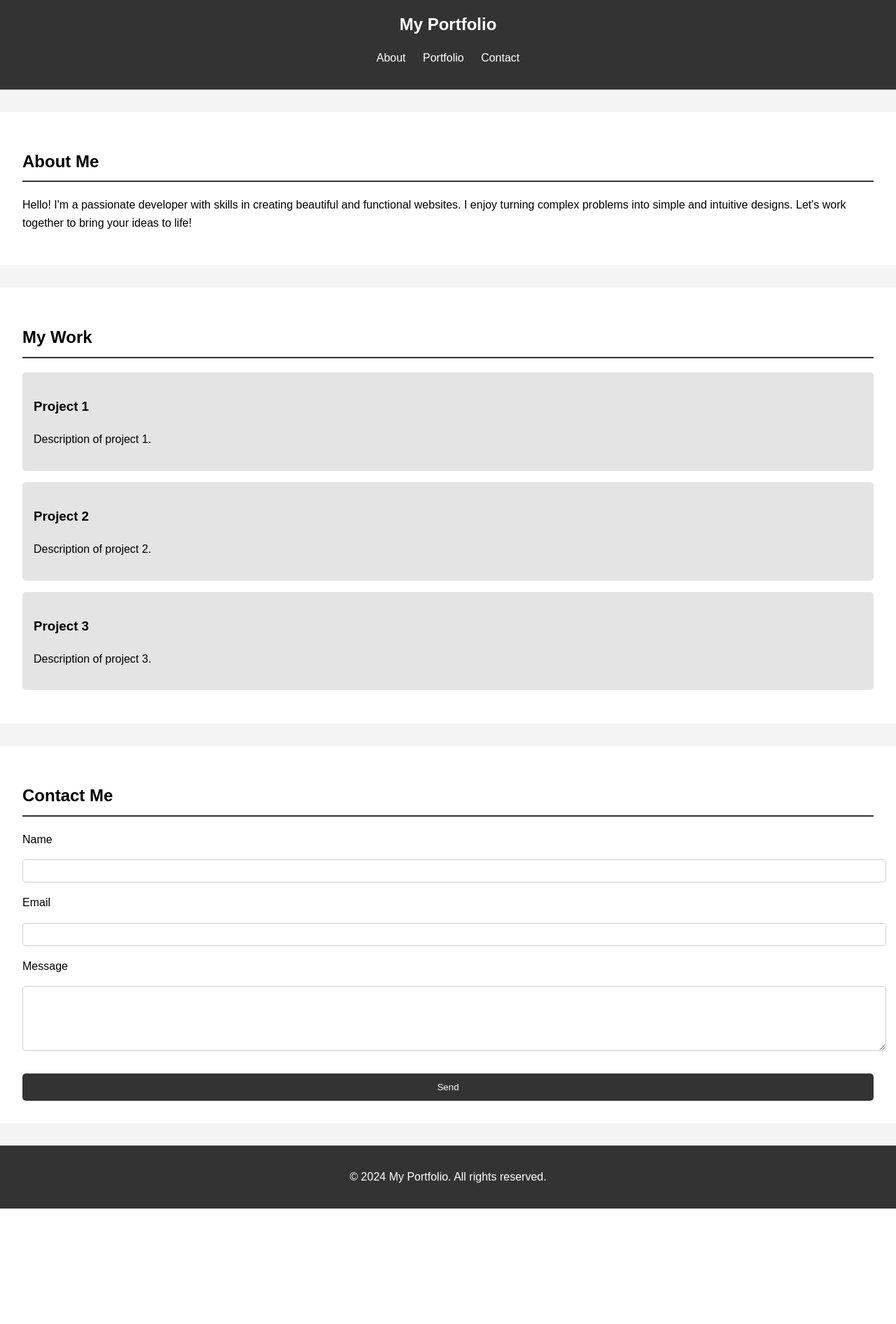
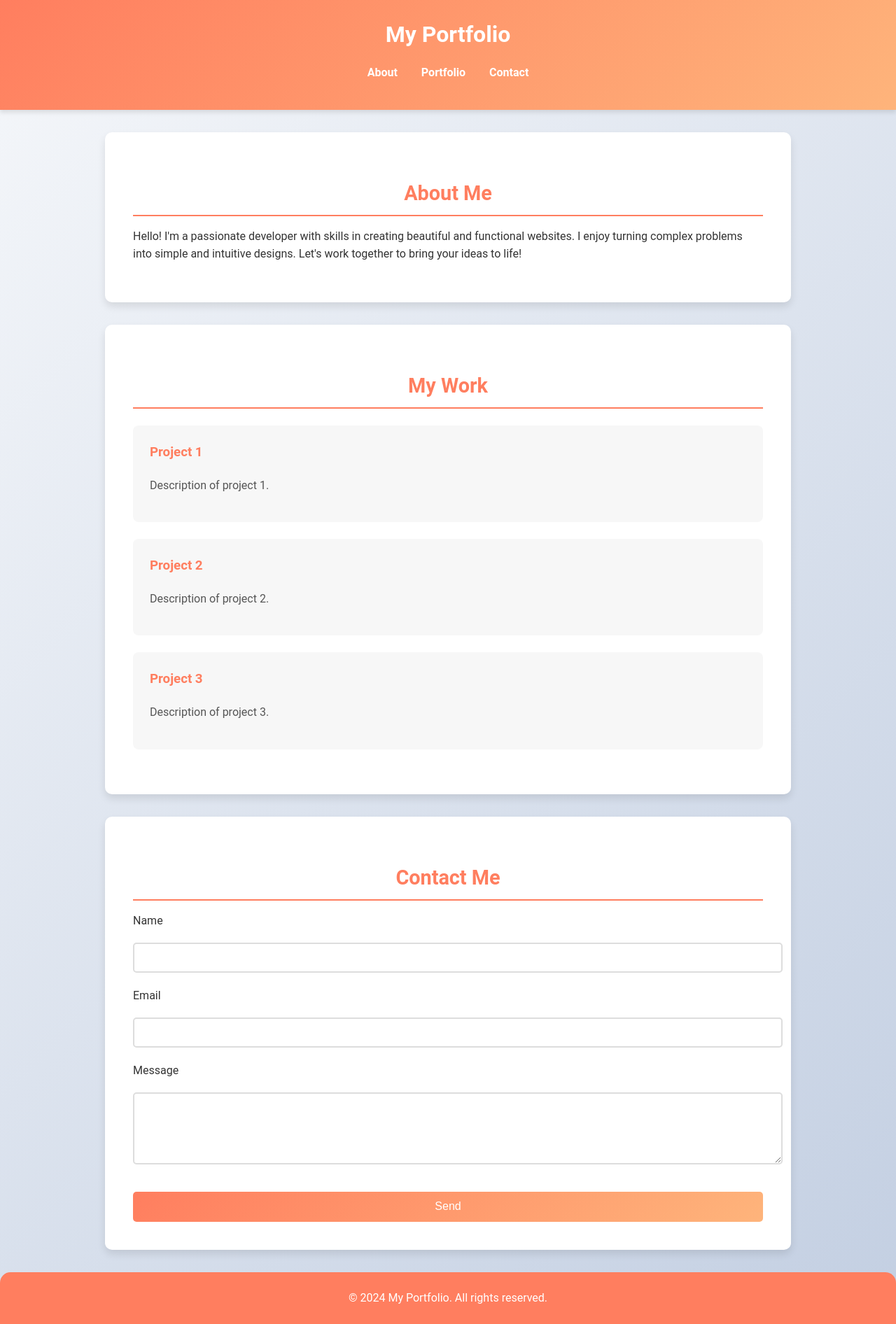
Before and after one commit to iljapolis/portfolioPy, a Flask app: page / in a window 1280 px wide. Shown: the whole page at 70% size. Before the commit the page ends 1727 px from the top, so only its background shows below. Run offline with Flask 3, Linux system fonts and the light colour scheme; some libraries are stand-ins or nearby versions.

Commit message:
style change

```diff
--- a/static/styles.css
+++ b/static/styles.css
@@ -1,22 +1,25 @@
 /* General Styles */
 body {
-    font-family: Arial, sans-serif;
+    font-family: 'Roboto', sans-serif;
     line-height: 1.6;
     margin: 0;
     padding: 0;
-    background: #f4f4f4;
+    background: linear-gradient(135deg, #f5f7fa, #c3cfe2);
+    color: #333;
 }
 
+/* Header Styles */
 header {
-    background: #333;
+    background: linear-gradient(135deg, #ff7e5f, #feb47b);
     color: #fff;
-    padding: 1rem;
+    padding: 1.5rem;
     text-align: center;
+    box-shadow: 0 4px 6px rgba(0, 0, 0, 0.1);
 }
 
 nav h1 {
     margin: 0;
-    font-size: 1.5rem;
+    font-size: 2rem;
 }
 
 nav ul {
@@ -26,62 +29,130 @@ nav ul {
 
 nav ul li {
     display: inline;
-    margin: 0 10px;
+    margin: 0 15px;
 }
 
 nav a {
     color: #fff;
     text-decoration: none;
+    font-weight: bold;
+    transition: color 0.3s ease;
 }
 
-section {
-    padding: 2rem;
-    background: #fff;
-    margin: 2rem 0;
+nav a:hover {
+    color: #ffd1ba;
 }
 
-h2 {
-    border-bottom: 2px solid #333;
-    padding-bottom: 0.5rem;
+/* Section Styles */
+section {
+    padding: 2.5rem;
+    background: #fff;
+    margin: 2rem auto;
+    max-width: 900px;
+    border-radius: 10px;
+    box-shadow: 0 6px 12px rgba(0, 0, 0, 0.1);
 }
 
-.portfolio-item {
-    background: #e4e4e4;
-    margin: 1rem 0;
-    padding: 1rem;
-    border-radius: 5px;
+/* Heading Styles */
+h2 {
+    color: #ff7e5f;
+    border-bottom: 2px solid #ff7e5f;
+    padding-bottom: 0.5rem;
+    font-size: 1.8rem;
+    margin-bottom: 1rem;
+    text-align: center;
 }
 
+/* Portfolio Item Styles */
+.portfolio-item {
+    background: #f7f7f7;
+    margin: 1.5rem 0;
+    padding: 1.5rem;
+    border-radius: 8px;
+    transition: transform 0.3s ease, background 0.3s ease;
+}
+
+.portfolio-item:hover {
+    transform: translateY(-5px);
+    background: #ffebee;
+}
+
+.portfolio-item h3 {
+    margin-top: 0;
+    color: #ff7e5f;
+}
+
+.portfolio-item p {
+    color: #555;
+}
+
+/* Form Styles */
 form {
     display: flex;
     flex-direction: column;
-    gap: 1rem;
+    gap: 1.2rem;
 }
 
 input, textarea {
     width: 100%;
-    padding: 0.5rem;
-    border: 1px solid #ccc;
+    padding: 0.75rem;
+    border: 2px solid #ddd;
     border-radius: 5px;
+    transition: border-color 0.3s ease;
+}
+
+input:focus, textarea:focus {
+    border-color: #ff7e5f;
+    outline: none;
 }
 
 button {
-    background: #333;
+    background: linear-gradient(135deg, #ff7e5f, #feb47b);
     color: #fff;
     border: none;
-    padding: 0.75rem;
+    padding: 0.8rem;
+    font-size: 1rem;
     cursor: pointer;
     border-radius: 5px;
+    transition: background 0.3s ease;
 }
 
 button:hover {
-    background: #555;
+    background: linear-gradient(135deg, #feb47b, #ff7e5f);
 }
 
+/* Footer Styles */
 footer {
     text-align: center;
-    padding: 1rem;
-    background: #333;
+    padding: 1.5rem;
+    background: #ff7e5f;
     color: #fff;
     margin-top: 2rem;
+    border-top-left-radius: 15px;
+    border-top-right-radius: 15px;
 }
+
+footer p {
+    margin: 0;
+}
+
+/* Media Query for Mobile */
+@media (max-width: 768px) {
+    nav ul li {
+        display: block;
+        margin: 10px 0;
+    }
+
+    section {
+        margin: 1rem;
+        padding: 1.5rem;
+    }
+
+    .portfolio-item {
+        padding: 1rem;
+    }
+
+    button {
+        font-size: 0.9rem;
+    }
+}
```
